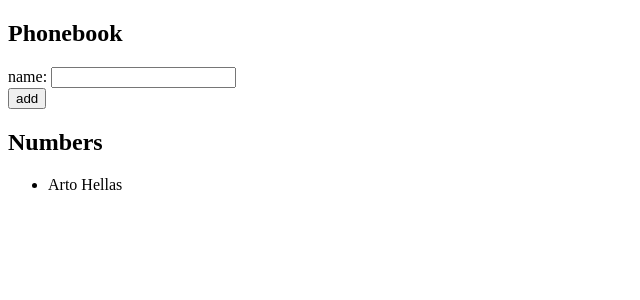
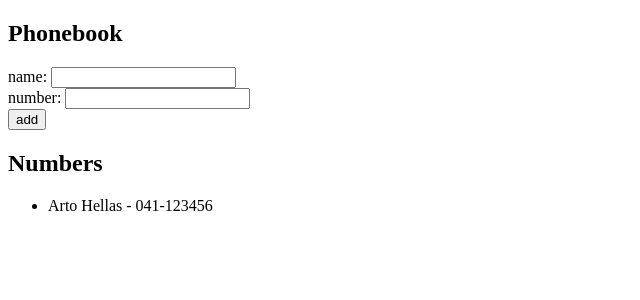
Before and after one commit to sharmila657/fullstackopen-exercises, a React (Vite) app in the folder part2/Phonebook/: page / in a window 1280 px wide. Shown: the top 300 px of the page, without its empty margins (0-640 px from the left). Built offline with nearby package versions, Linux system fonts and the light colour scheme.

Commit message:
part2 ex-2.8  completed

```diff
--- a/part2/Phonebook/src/App.jsx
+++ b/part2/Phonebook/src/App.jsx
@@ -3,9 +3,14 @@ import { useState } from 'react'
 
 const App = () => {
   const [persons, setPersons] = useState([
-    { name: 'Arto Hellas' }
+    {
+      name: 'Arto Hellas',
+      number:"041-123456"
+   }
   ])
   const [newName, setNewName] = useState('')
+  const [newVal, setNewVal]  = useState('')
+
 
   const addNote = (event) => {
     event.preventDefault();
@@ -15,13 +20,19 @@ const App = () => {
       return;
     }
 
-    const newPerson = { name: newName };
+    const newPerson = { name: newName,number:newVal };
     setPersons([...persons, newPerson]);
     setNewName("")
+    setNewVal('')
+
   }
 
   const handleAddNote = (event) => {
     setNewName(event.target.value)
+  }
+
+  const handleNewVal = (event) => {
+    setNewVal(event.target.value)
 
   }
 
@@ -33,14 +44,17 @@ const App = () => {
           name: <input value = {newName} onChange={handleAddNote} />
         </div>
         <div>
+        number: <input value={newVal} onChange={handleNewVal} />
+        </div>
+        <div>
           <button type="submit">add</button>
         </div>
       </form>
       <h2>Numbers</h2>
       <ul>
         {persons.map((all,id) => (
-          <li key={id}>{all.name}</li>
-        ))}
+          <li key={id}>{all.name} - {all.number}</li>
+          ))}
       </ul>
     </div>
   )
```
